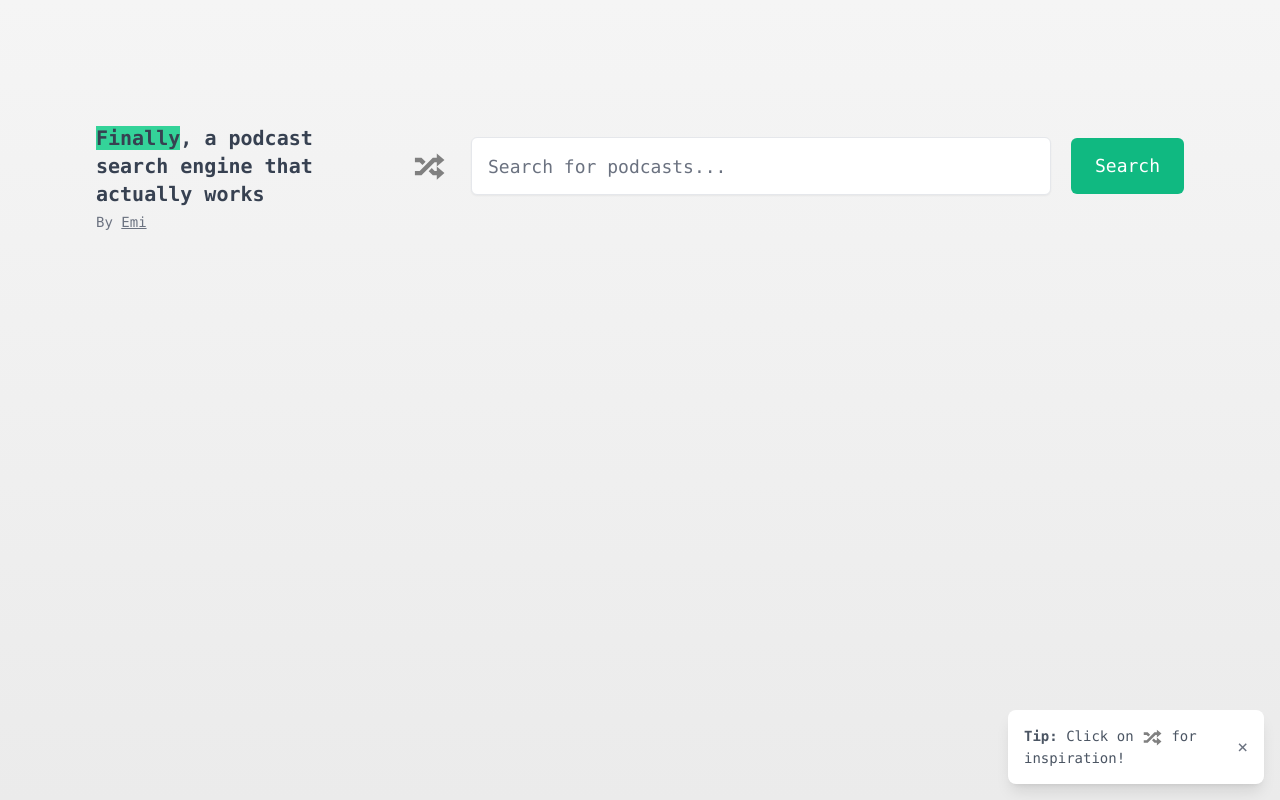
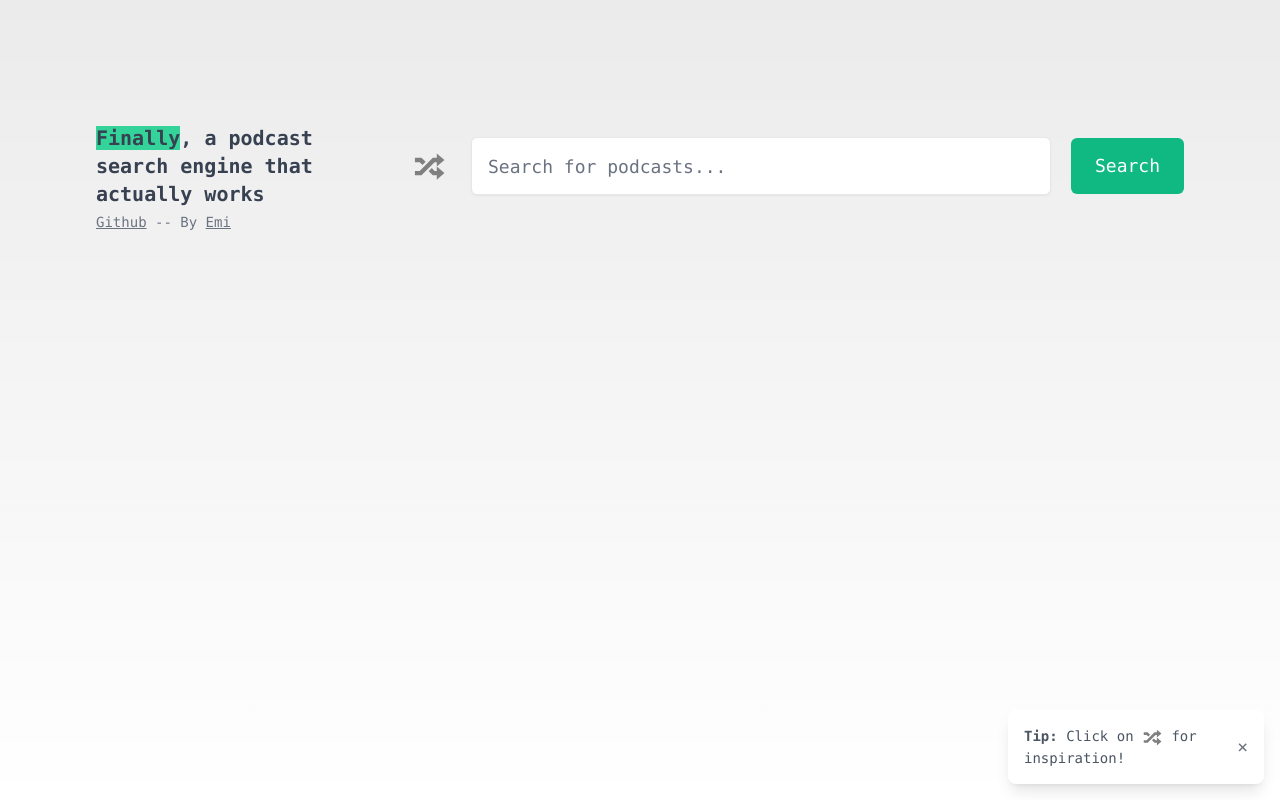
Before and after one commit to technoabsurdist/find-good-podcasts, a Next.js app: page / in a window 1280 px wide. Built offline with nearby package versions, Linux system fonts and the light colour scheme.

Commit message:
github, UI

```diff
--- a/src/app/globals.css
+++ b/src/app/globals.css
@@ -4,8 +4,8 @@
 
 :root {
   --foreground-rgb: 0, 0, 0;
-  --background-start-rgb: 245, 245, 245;
-  --background-end-rgb: 235, 235, 235;
+  --background-start-rgb: 235, 235, 235;
+  --background-end-rgb: 255, 255, 255;
 }
 
 @media (prefers-color-scheme: dark) {
--- a/src/app/page.tsx
+++ b/src/app/page.tsx
@@ -18,12 +18,16 @@ export default function Home() {
             <p className='text-gray-700 text-xl font-semibold mr-7 mt-6'>
               <span className='font-extrabold bg-emerald-400'>Finally</span>, a podcast search engine that actually works
             </p>
-            <p className='text-gray-500 text-md mt-1'>By <a className='underline' target="_blank" href="https://github.com/technoabsurdist">Emi</a></p>
+            <p className='text-gray-500 text-md mt-1'>
+            <a className='underline' target="_blank" href="https://github.com/technoabsurdist/find-good-podcasts">Github</a> --
+              By <a className='underline' target="_blank" href="https://github.com/technoabsurdist">Emi</a>{' '}
+            </p>
+
           </div>
-          <Search setResults={setResults} setShowTip={setShowTip}/>
+          <Search setResults={setResults} />
         </div>
 
-        <div className="gap-5 p-20 max-w-9xl w-full grid grid-cols-3 text-sm">
+        <div className="gap-6 pt-10 max-w-9xl w-full grid grid-cols-3 text-sm">
           {/* lazy solve: Sometimes returns embeds, which don't display correctly */}
           {results ?
 
--- a/src/components/podcast-card.tsx
+++ b/src/components/podcast-card.tsx
@@ -52,11 +52,11 @@ export function PodcastCard({title, publishedDate, highlights, url}: PodcastCard
   };
 
   return (
-    <div className="font-mono shadow-sm bg-white rounded-lg p-8 max-w-md mx-auto" style={{ height: '400px', overflow: 'hidden' }}>
+    <div className="font-mono shadow-sm bg-white rounded-md p-4 max-w-md" style={{ height: '400px', overflow: 'hidden' }}>
       <div className="flex flex-col justify-between h-full">
         <div>
           <p className="text-gray-500 text-sm">{formatDate(publishedDate)}</p>
-          <h2 className="text-xl font-bold">
+          <h2 className="text-gray-700 text-xl font-bold ">
             <a href={url} target="_blank">{title}</a>
           </h2>
         </div>
--- a/src/components/search.tsx
+++ b/src/components/search.tsx
@@ -60,7 +60,7 @@ export function Search({setResults}: SearchProps) {
 
   return (
     <>
-    <div className="flex items-center w-full max-w-5xl mx-auto">
+    <div className="text-gray-700 flex items-center w-full max-w-5xl mx-auto">
       <Button className='mr-2 bg-transparent hover:bg-transparent' onClick={handleRandom} aria-label='Random Prompt'>
         <RandomIcon height='2.5em' fill='gray' />
       </Button>
```
